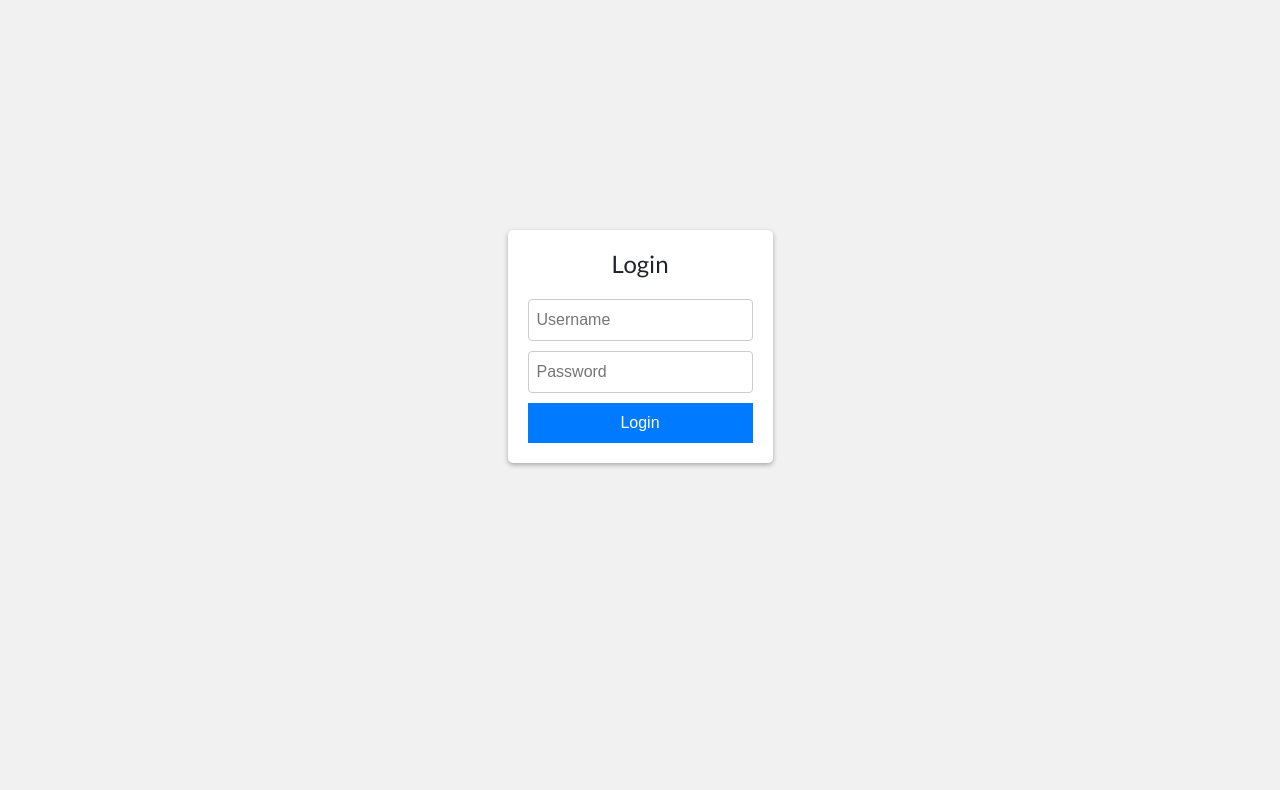
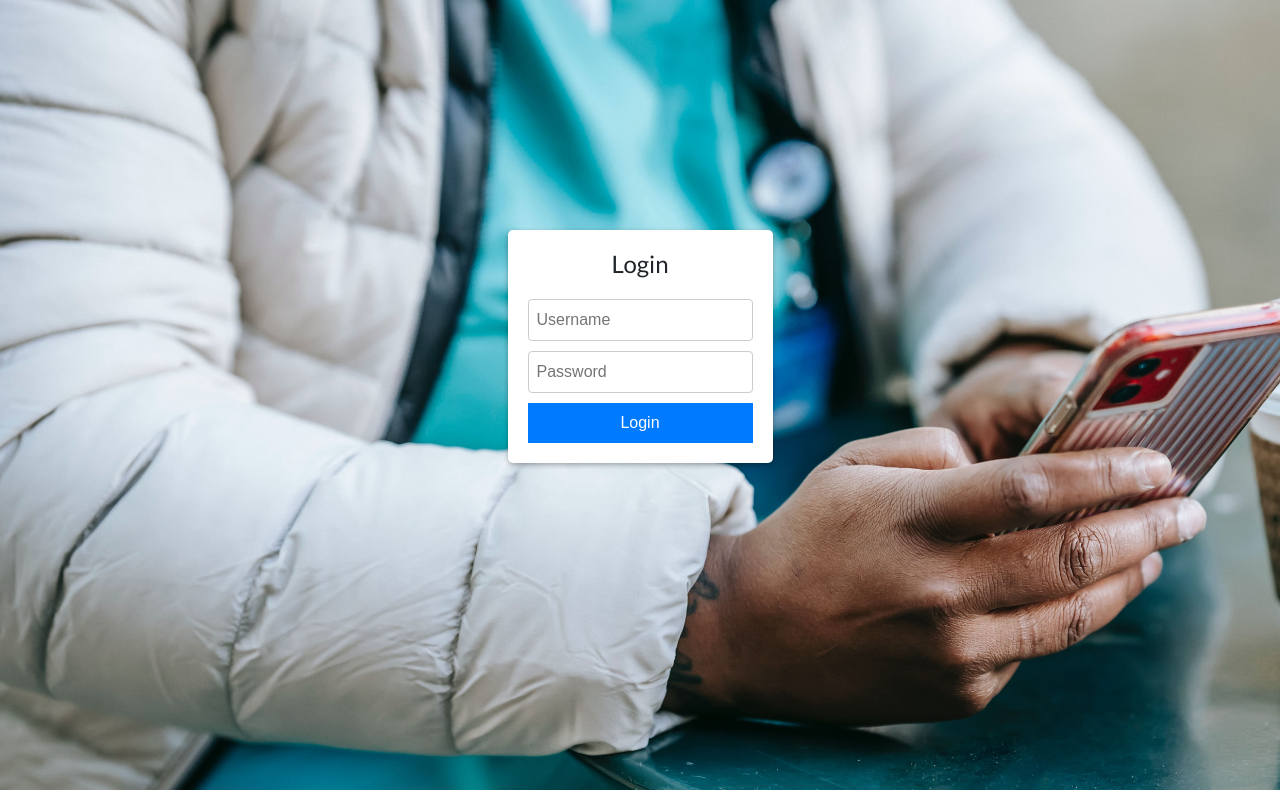
Before and after one commit to fquaranta00/ProyectoFinal_Javascript_Fernando_Quaranta, a website: page index.html in a window 1280 px wide. Shown: the part 148-938 px from the top of the page. Drawn offline with nearby package versions, Linux system fonts and the light colour scheme; the site is published under a folder, as on GitHub Pages, so addresses that start at the root find nothing.

Commit message:
ajuste path de imagen en login css

```diff
--- a/assets/css/styleLogin.css
+++ b/assets/css/styleLogin.css
@@ -6,7 +6,7 @@ body {
   padding: 0;
   font-family: Arial, sans-serif;
   background-color: #f1f1f1;
-  background-image: url(/assets/img/manosmedicaconceluenmesa-min.jpg);
+  background-image: url(../img/manosmedicaconceluenmesa-min.jpg);
   background-repeat: no-repeat;
   background-size: cover;
 }
```
